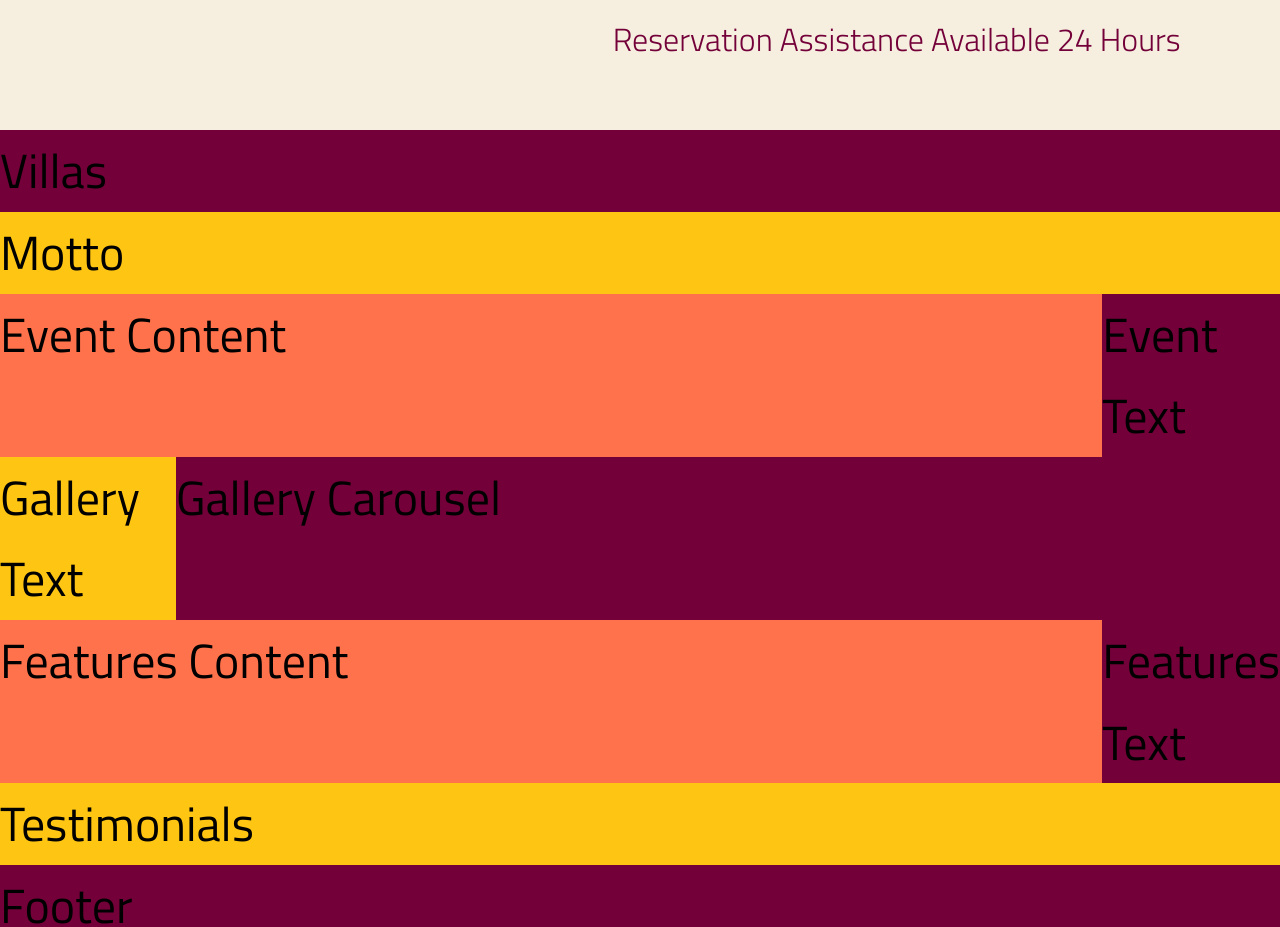
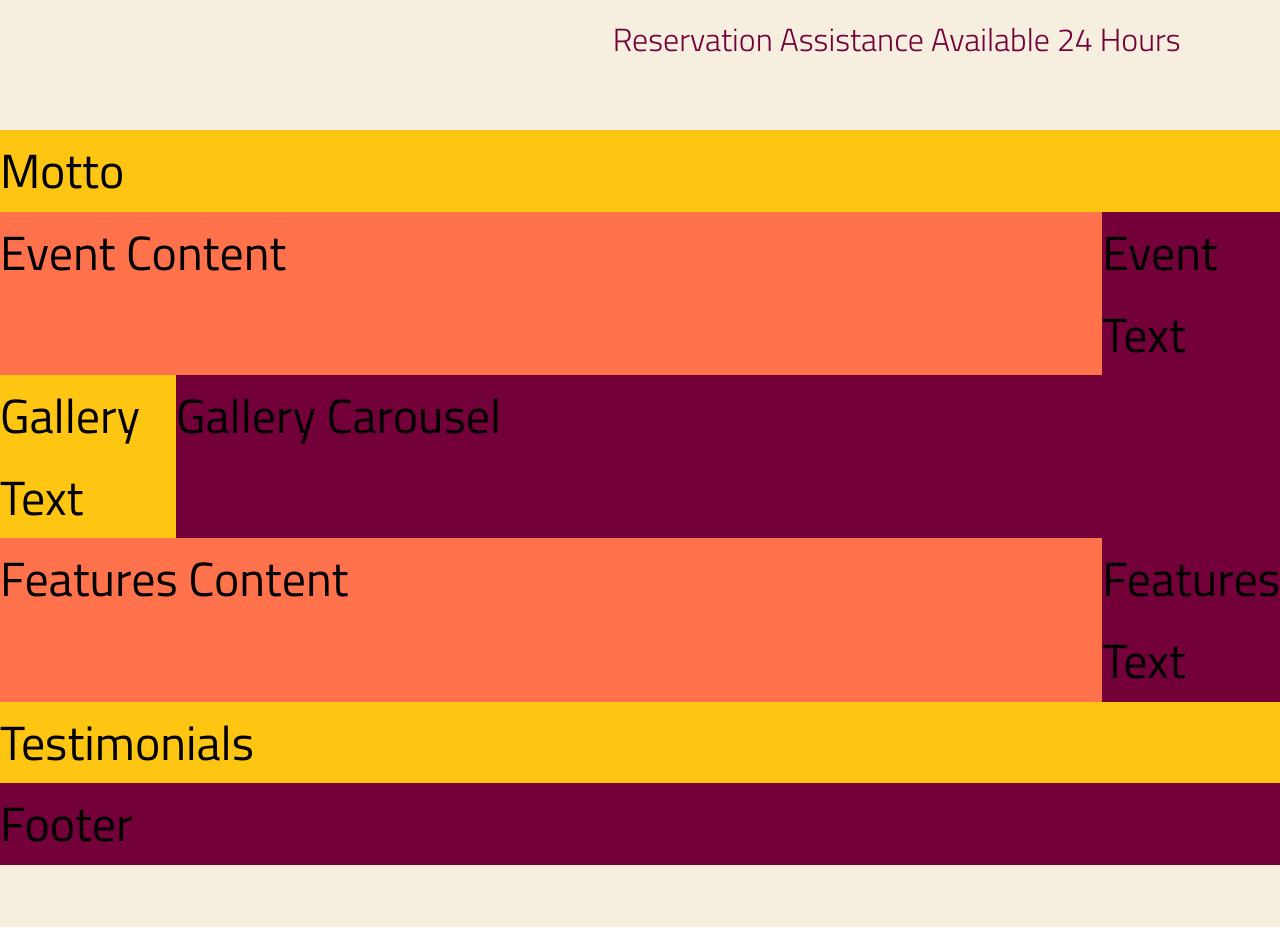
Before and after one commit to joepasss/sass_study, a React (Create React App) app in the folder vlv/: page / in a window 1280 px wide. Shown: the part 1529-2456 px from the top of the page. After the commit the page ends 2394 px from the top, so only its background shows below. Built offline with nearby package versions, Linux system fonts and the light colour scheme.

Commit message:
nav z-index change

```diff
--- a/vlv/src/components/navigation/navigation.scss
+++ b/vlv/src/components/navigation/navigation.scss
@@ -4,7 +4,7 @@ nav.main-nav {
   position: fixed;
   top: 0;
   left: 0;
-  z-index: 2;
+  z-index: 6;
 
   input[type='checkbox'] {
     position: absolute;
--- a/vlv/src/sections/villas/Villas.tsx
+++ b/vlv/src/sections/villas/Villas.tsx
@@ -2,5 +2,5 @@ import './villas.scss';
 import { FC } from 'react';
 
 export const Villas: FC = () => {
-  return <section id='villas'>Villas</section>;
+  return <section id='villas'></section>;
 };
```
